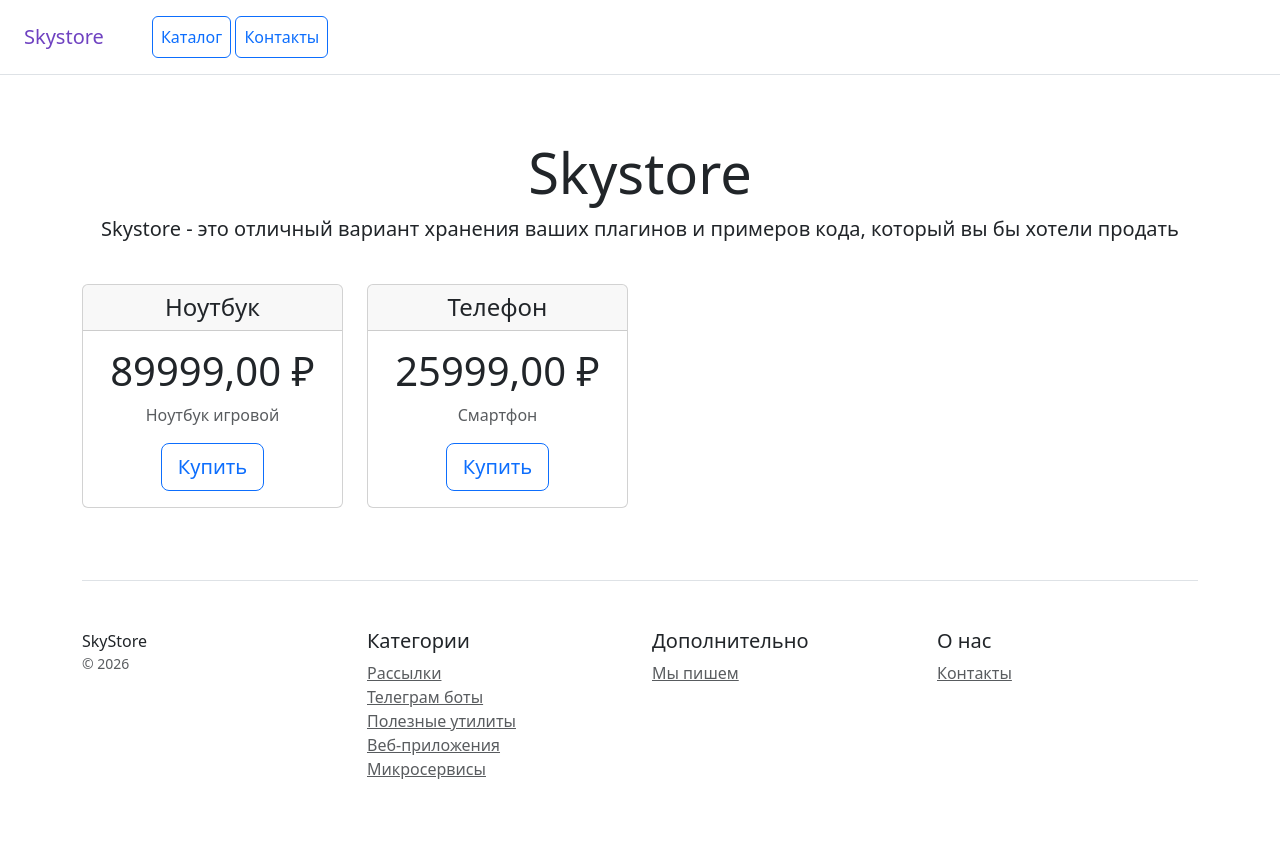
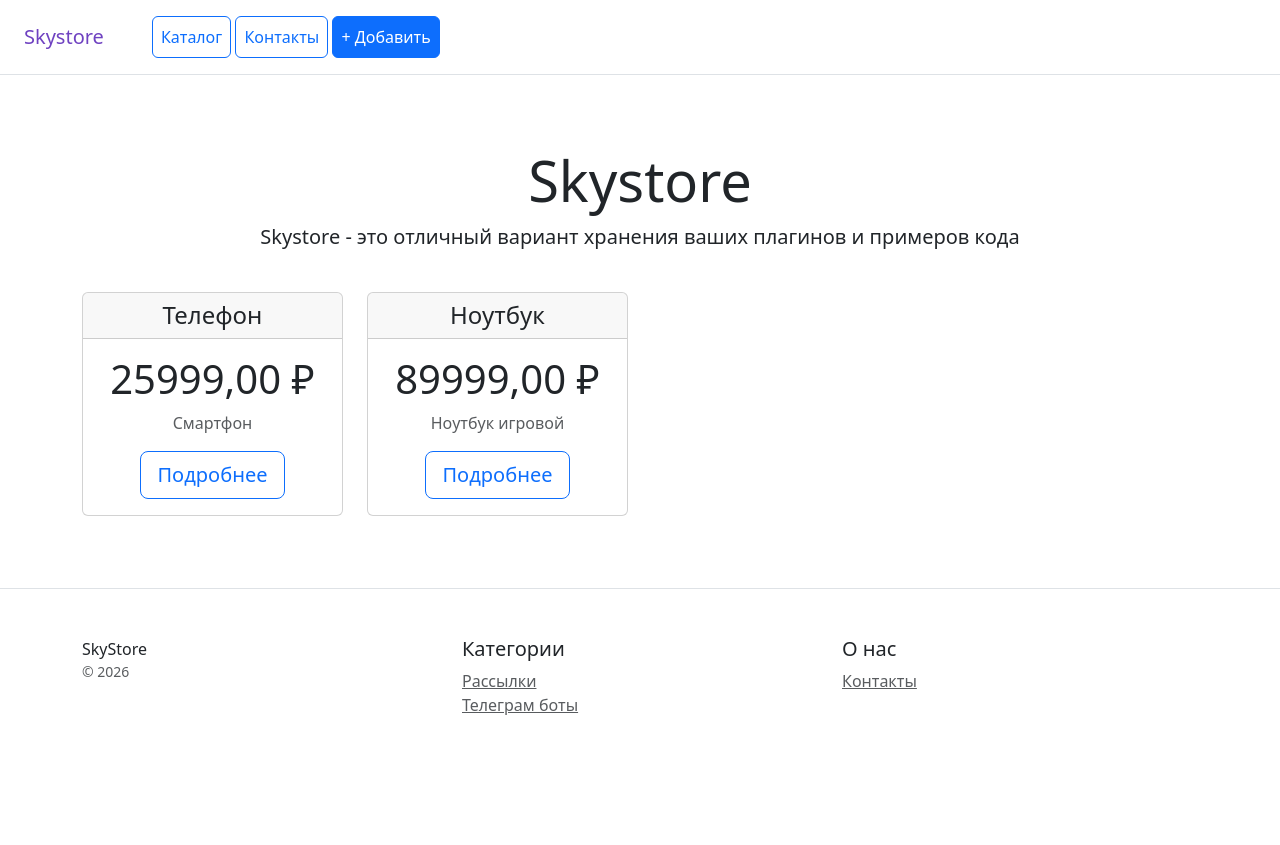
Before and after one commit to ivanitch/ecatalog, a Django app: page / in a window 1280 px wide. After the commit the page ends 715 px from the top, so only its background shows below. Run offline with Django 5.2, Linux system fonts and the light colour scheme; data comes from the database, SQL or seed files in the repository; some libraries are stand-ins or nearby versions.

Commit message:
feat(templates): add templates and subtemplates

```diff
--- /dev/null
+++ b/catalog/templates/base.html
@@ -0,0 +1,51 @@
+<!doctype html>
+<html lang="en">
+<head>
+    <meta charset="utf-8">
+    <meta name="viewport" content="width=device-width, initial-scale=1">
+    <title>{% block title %}Skystore{% endblock %}</title>
+    <link href="/static/css/bootstrap.min.css" rel="stylesheet">
+    <link href="/static/css/bootstrap-icons.min.css" rel="stylesheet">
+    <link href="/static/css/main.css" rel="stylesheet">
+</head>
+<body>
+
+{% include "common/navbar.html" %}
+
+<div class="container mt-4">
+    {% if messages %}
+        {% for message in messages %}
+            <div class="alert alert-{{ message.tags }}">{{ message }}</div>
+        {% endfor %}
+    {% endif %}
+
+    {% block content %}{% endblock %}
+</div>
+
+<footer class="pt-4 my-md-5 pt-md-5 border-top">
+    <div class="container">
+        <div class="row">
+            <div class="col-12 col-md">
+                SkyStore
+                <small class="d-block mb-3 text-muted">&copy; 2026</small>
+            </div>
+            <div class="col-6 col-md">
+                <h5>Категории</h5>
+                <ul class="list-unstyled text-small">
+                    <li><a class="text-muted" href="#">Рассылки</a></li>
+                    <li><a class="text-muted" href="#">Телеграм боты</a></li>
+                </ul>
+            </div>
+            <div class="col-6 col-md">
+                <h5>О нас</h5>
+                <ul class="list-unstyled text-small">
+                    <li><a class="text-muted" href="/contacts/">Контакты</a></li>
+                </ul>
+            </div>
+        </div>
+    </div>
+</footer>
+
+<script src="/static/js/bootstrap.bundle.min.js"></script>
+</body>
+</html>
--- /dev/null
+++ b/catalog/templates/common/navbar.html
@@ -0,0 +1,8 @@
+<div class="d-flex flex-column flex-md-row align-items-center p-3 px-md-4 mb-3 bg-white border-bottom box-shadow">
+    <a href="/" class="brand"><h5 class="my-0 mr-md-auto font-weight-normal">Skystore</h5></a>
+    <nav class="ms-5">
+        <a class="p-2 btn btn-outline-primary" href="{% url 'catalog:home' %}">Каталог</a>
+        <a class="p-2 btn btn-outline-primary" href="{% url 'catalog:contacts' %}">Контакты</a>
+        <a class="p-2 btn btn-primary" href="{% url 'catalog:product_create' %}">+ Добавить</a>
+    </nav>
+</div>
--- a/catalog/templates/index.html
+++ b/catalog/templates/index.html
@@ -1,31 +1,15 @@
-<!doctype html>
-<html lang="en">
-<head>
-    <meta charset="utf-8">
-    <meta name="viewport" content="width=device-width, initial-scale=1">
-    <title>Skystore</title>
-    <link href="/static/css/bootstrap.min.css" rel="stylesheet">
-    <link href="/static/css/bootstrap-icons.min.css" rel="stylesheet">
-    <link href="/static/css/main.css" rel="stylesheet">
-</head>
-<body>
-<div class="d-flex flex-column flex-md-row align-items-center p-3 px-md-4 mb-3 bg-white border-bottom box-shadow">
-    <a href="/" class="brand"><h5 class="my-0 mr-md-auto font-weight-normal">Skystore</h5></a>
-    <nav class="ms-5">
-        <a class="p-2 btn btn-outline-primary" href="/">Каталог</a>
-        <a class="p-2 btn btn-outline-primary" href="/contacts/">Контакты</a>
-    </nav>
+{% extends "base.html" %}
+
+{% block title %}Каталог — Skystore{% endblock %}
+
+{% block content %}
+<div class="pricing-header px-3 py-3 pt-md-5 pb-md-4 mx-auto text-center">
+    <h1 class="display-4">Skystore</h1>
+    <p class="lead">Skystore - это отличный вариант хранения ваших плагинов и примеров кода</p>
 </div>
 
-<div class="pricing-header px-3 py-3 pt-md-5 pb-md-4 mx-auto text-center">
-    <h1 class="display-4">Skystore</h1>
-    <p class="lead">Skystore - это отличный вариант хранения ваших плагинов и примеров кода, который вы бы хотели
-        продать</p>
-</div>
-
-<div class="container">
-    <div class="row text-center">
-    {% for product in products %}
+<div class="row text-center">
+{% for product in products %}
     <div class="col-3">
         <div class="card mb-4 box-shadow">
             <div class="card-header">
@@ -36,48 +20,14 @@
                     <img src="{{ product.image.url }}" class="img-fluid mb-2" alt="{{ product.name }}">
                 {% endif %}
                 <h1 class="card-title pricing-card-title">{{ product.price }} ₽</h1>
-                <p class="text-muted">{{ product.description }}</p>
-                <button type="button" class="btn btn-lg btn-block btn-outline-primary">Купить</button>
+                <p class="text-muted">{{ product.description|truncatechars:100 }}</p>
+                <a href="{% url 'catalog:product_detail' product.pk %}"
+                   class="btn btn-lg btn-block btn-outline-primary">Подробнее</a>
             </div>
         </div>
     </div>
-    {% empty %}
+{% empty %}
     <p class="text-muted">Продукты не найдены.</p>
-    {% endfor %}
-    </div>
-
-    <footer class="pt-4 my-md-5 pt-md-5 border-top">
-        <div class="row">
-            <div class="col-12 col-md">
-                SkyStore
-                <small class="d-block mb-3 text-muted">&copy; 2026</small>
-            </div>
-            <div class="col-6 col-md">
-                <h5>Категории</h5>
-                <ul class="list-unstyled text-small">
-                    <li><a class="text-muted" href="#">Рассылки</a></li>
-                    <li><a class="text-muted" href="#">Телеграм боты</a></li>
-                    <li><a class="text-muted" href="#">Полезные утилиты</a></li>
-                    <li><a class="text-muted" href="#">Веб-приложения</a></li>
-                    <li><a class="text-muted" href="#">Микросервисы</a></li>
-                </ul>
-            </div>
-            <div class="col-6 col-md">
-                <h5>Дополнительно</h5>
-                <ul class="list-unstyled text-small">
-                    <li><a class="text-muted" href="#">Мы пишем</a></li>
-                </ul>
-            </div>
-            <div class="col-6 col-md">
-                <h5>О нас</h5>
-                <ul class="list-unstyled text-small">
-                    <li><a class="text-muted" href="/contacts/">Контакты</a></li>
-                </ul>
-            </div>
-        </div>
-    </footer>
+{% endfor %}
 </div>
-<script src="/static/js/bootstrap.bundle.min.js"></script>
-<script src="/static/js/main.js"></script>
-</body>
-</html>
+{% endblock %}
--- a/catalog/urls.py
+++ b/catalog/urls.py
@@ -7,4 +7,6 @@ app_name = "catalog"
 urlpatterns = [
     path("", views.index, name="home"),
     path("contacts/", views.contacts, name="contacts"),
+    path("products/<int:pk>/", views.product_detail, name="product_detail"),
+    path("products/create/", views.product_create, name="product_create"),
 ]
--- a/catalog/views.py
+++ b/catalog/views.py
@@ -1,13 +1,12 @@
 from django.contrib import messages
 from django.http import HttpRequest, HttpResponse
-from django.shortcuts import redirect, render
+from django.shortcuts import get_object_or_404, redirect, render
 from catalog.models import Product
 
 
 def index(request: HttpRequest) -> HttpResponse:
-    latest_products = Product.objects.order_by('-created_at')[:5]
-    print(latest_products)  # вывод в консоль сервера
-    return render(request, "index.html", {"products": latest_products})
+    products = Product.objects.all()
+    return render(request, "index.html", {"products": products})
 
 
 def contacts(request: HttpRequest) -> HttpResponse:
@@ -16,3 +15,28 @@ def contacts(request: HttpRequest) -> HttpResponse:
         messages.success(request, f"Спасибо, {name}! Мы свяжемся с вами.")
         return redirect("catalog:contacts")
     return render(request, "contacts.html")
+
+
+def product_detail(request: HttpRequest, pk: int) -> HttpResponse:
+    product = get_object_or_404(Product, pk=pk)
+    return render(request, "product_detail.html", {"product": product})
+
+
+def product_create(request: HttpRequest) -> HttpResponse:
+    if request.method == "POST":
+        name = request.POST.get("name")
+        description = request.POST.get("description")
+        price = request.POST.get("price")
+        image = request.FILES.get("image")
+        if name and price:
+            Product.objects.create(
+                name=name,
+                description=description,
+                price=price,
+                image=image,
+            )
+            messages.success(request, "Товар успешно добавлен!")
+            return redirect("catalog:home")
+        else:
+            messages.error(request, "Заполните обязательные поля.")
+    return render(request, "product_create.html")
```
Also changed, not shown: catalog/templates/product_create.html (added, +31 -0 lines), catalog/templates/product_detail.html (added, +23 -0 lines), media/products/2ae0840e8b3ad4f9a36ca86a9978d545.webp (added).
